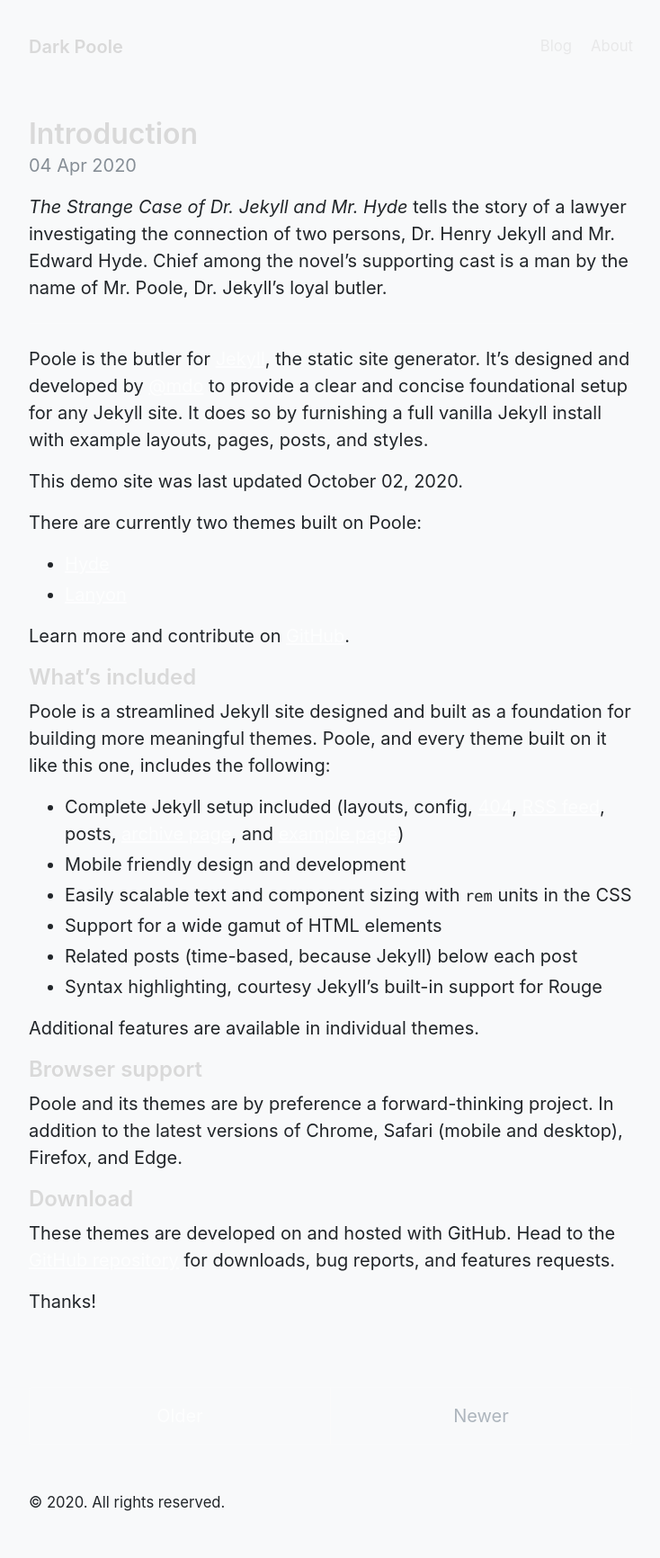
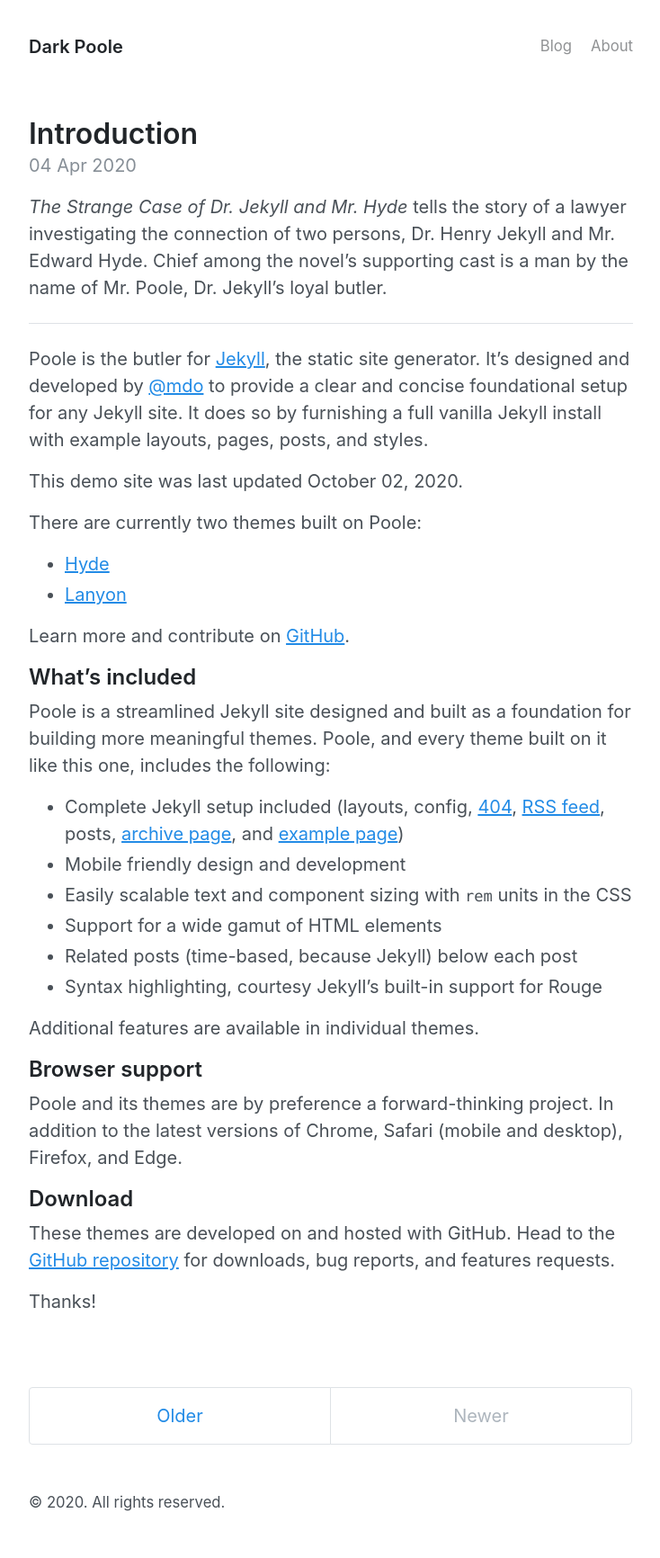
Before and after one commit to ixdwtruong/ixdwtruong.github.io, a Jekyll site: the page built from index.html, in a window 1280 px wide. Shown: the whole page at 90% size, without its empty margins (272-1006 px from the left). Built offline with Jekyll 4.4.1, drawn with Linux system fonts in a browser that asks for light colours; the list of posts is cut into pages by our own code.

Commit message:
Update _variables.scss

```diff
--- a/_sass/_variables.scss
+++ b/_sass/_variables.scss
@@ -56,13 +56,12 @@
   --spacer-3: calc(var(--spacer) * 3);
 }
 
-// Dark Poole theme
-[data-theme="dark-poole"] {
+[data-theme="blue"] {
   --body-color: var(--gray-900);
   --body-bg: var(--gray-000);
-  --heading-color: var(--dark-poole-002);
-  --link-color: var(--dark-poole-link-color);
-  --link-hover-color: var(--dark-poole-link-hover);
-  --border-color: rgba(255, 255, 255, 0.15);
+  --heading-color: var(--blue);
+  --link-color: var(--gray-900);
+  --link-hover-color: var(--blue)
+  --border-color: var(--gray-900);
   --code-bg: var(--gray-900);
 }
```
